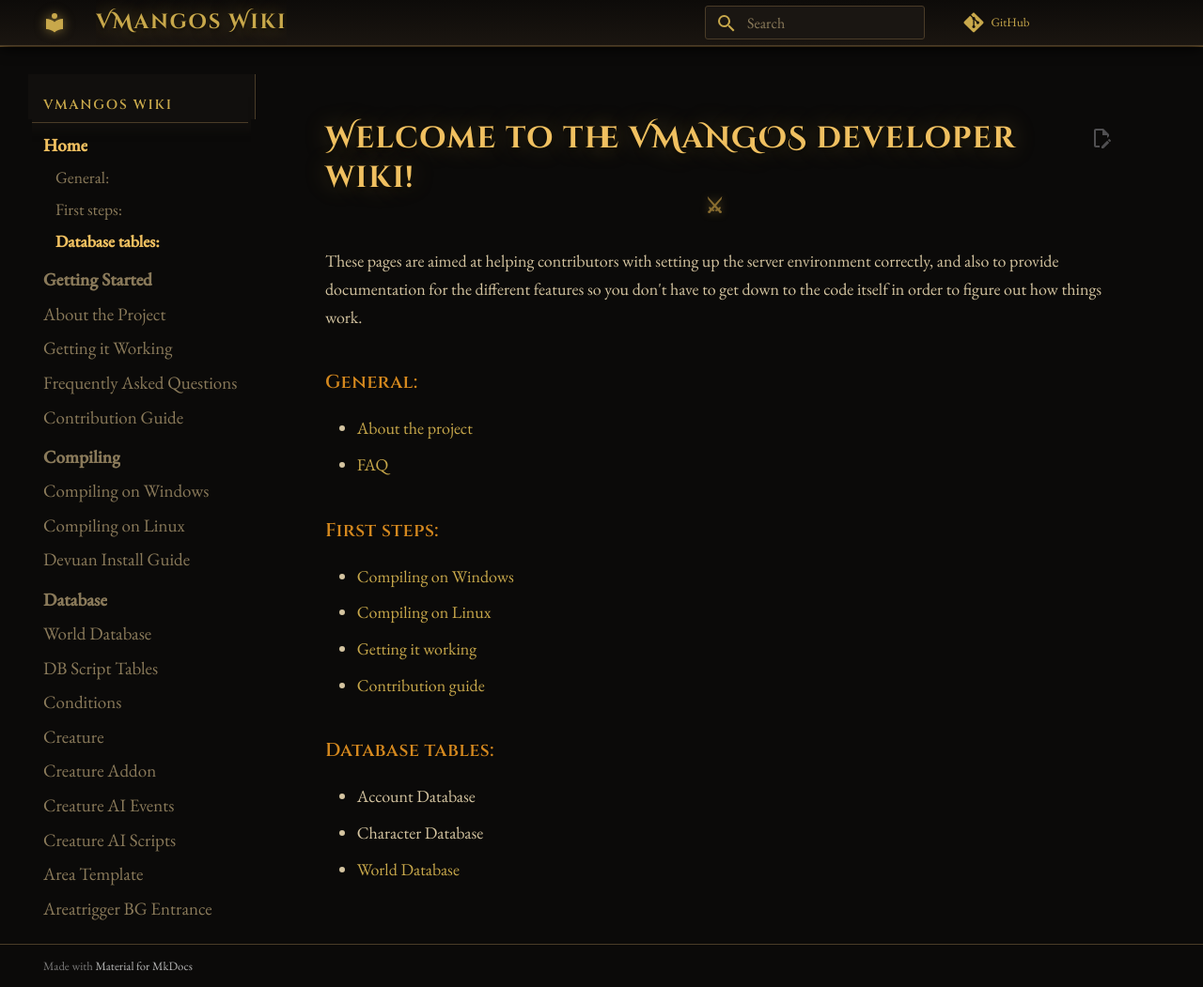
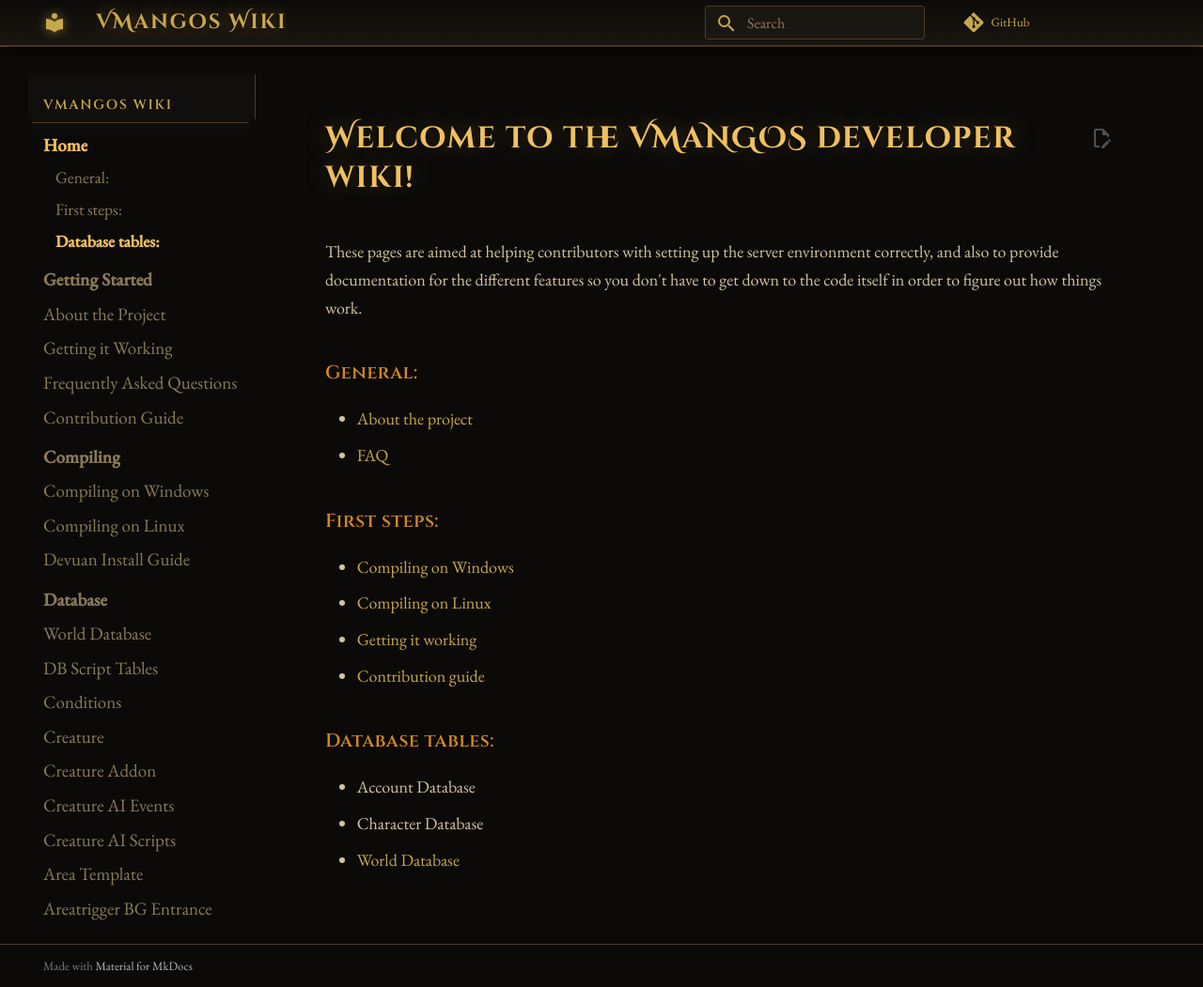
Before and after one commit to Daribon/Wikitest, an MkDocs documentation site: the page built from docs/Home.md, in a window 1280 px wide and 1051 px high. Shown: the whole window at 94% size. Built offline with MkDocs 1.6.1 and Material for MkDocs 9.7.7, drawn with Linux system fonts in a browser that asks for light colours; comment, search, counter and statistics services are not loaded.

Commit message:
small fix

```diff
--- a/docs/stylesheets/extra.css
+++ b/docs/stylesheets/extra.css
@@ -169,25 +169,11 @@ body {
     letter-spacing: 0.04em;
     border-bottom: none;
     position: relative;
-    padding-bottom: 1.1rem;
+    padding-bottom: 0.6rem;
     margin-bottom: 1.5rem;
 }
 
-/* Ornamental divider under h1 */
-.md-typeset h1::after {
-    content: '⚔';
-    display: block;
-    text-align: center;
-    font-size: 1.1rem;
-    color: var(--wow-gold-dim);
-    margin-top: 0.5rem;
-    letter-spacing: 0.5rem;
-    text-shadow: 0 0 10px rgba(200,168,75,0.4);
-    position: absolute;
-    left: 50%;
-    transform: translateX(-50%);
-    bottom: -0.1rem;
-}
+
 
 .md-typeset h2 {
     font-family: 'Cinzel', serif;
```
